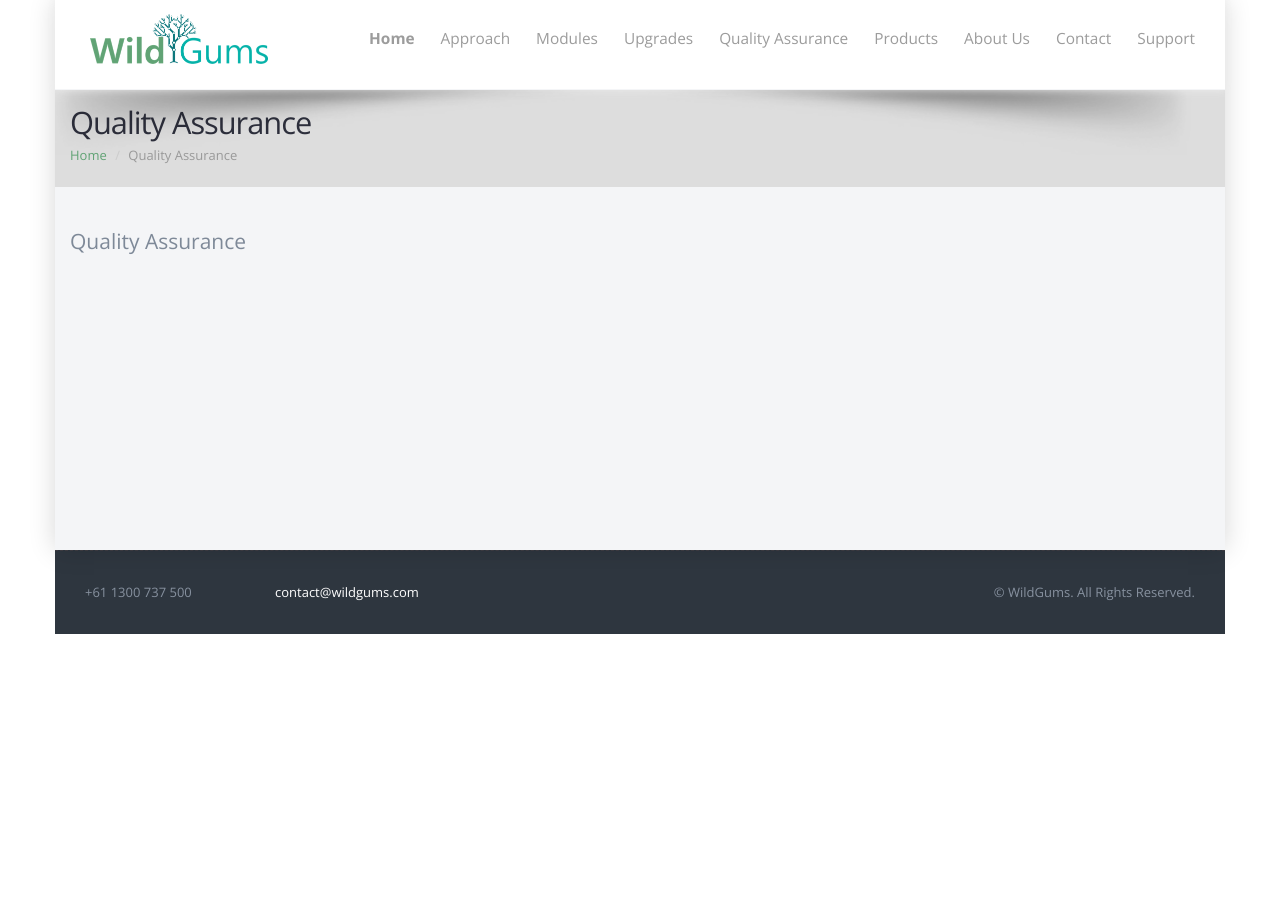
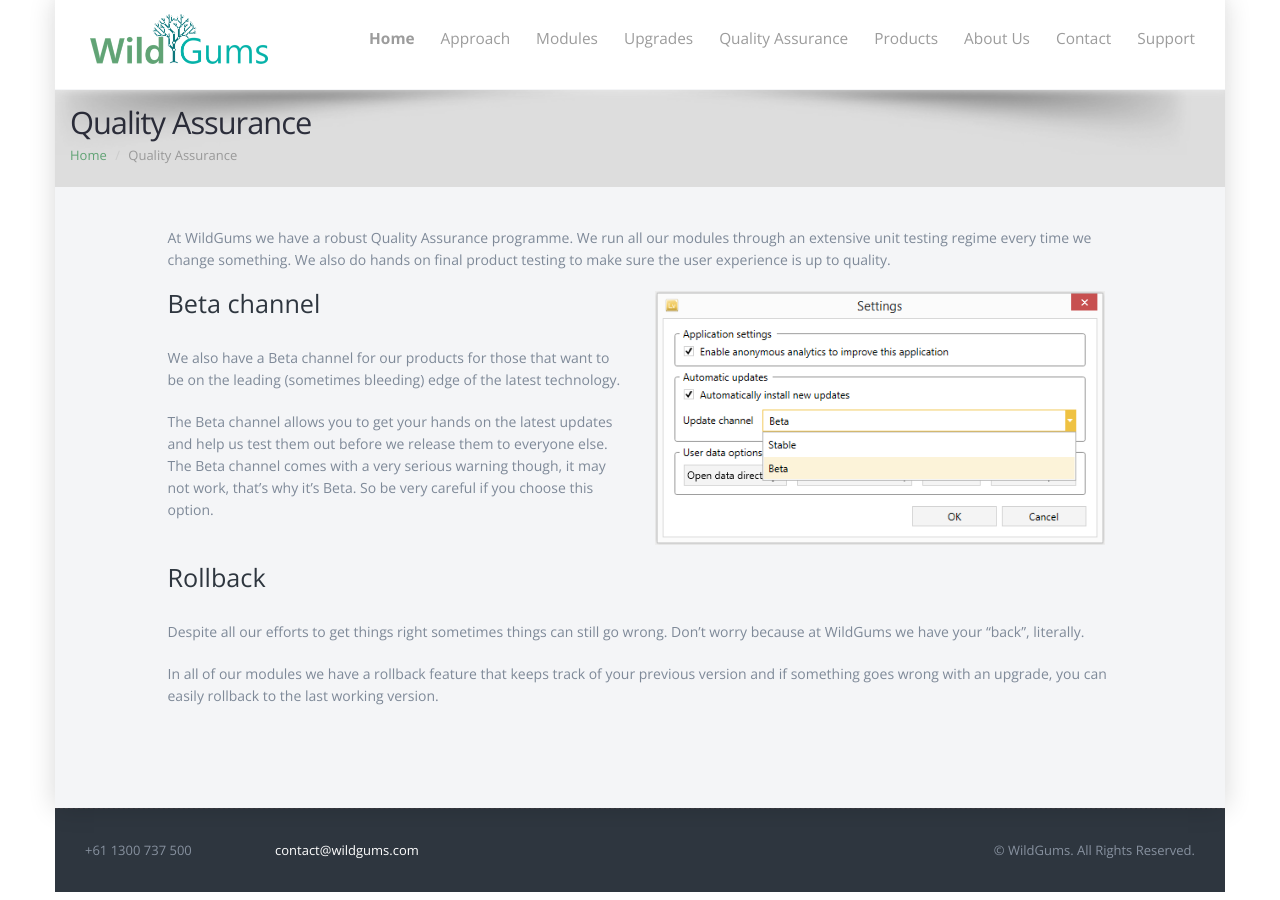
Before and after one commit to Orcomp/Old_Web.WildGums, a Jekyll site: the page built from 04-Quality Assurance.html, in a window 1280 px wide. Built offline with Jekyll 4.4.1, drawn with Linux system fonts in a browser that asks for light colours.

Commit message:
INFRA-71 Adds content to Quality Assurance page

```diff
--- a/04-Quality Assurance.html
+++ b/04-Quality Assurance.html
@@ -16,5 +16,37 @@
     </div>
 </header>
 <section class="container">
-    <p class="lead">{{page.qualityassurance-description}}</p>
+    <article class="row">
+        <div class="col-md-1"></div>
+        <div class="col-md-10">
+            <p>At WildGums we have a robust Quality Assurance programme. We run all our modules through an extensive unit testing regime every time we change something. We also do hands on final product testing to make sure the user experience is up to quality.</p>
+        </div>
+        <div class="col-md-1"></div>
+    </article>
+    <article class="row">
+        <div class="col-md-1"></div>
+        <div class="col-md-5">
+            <h3>Beta channel</h3>
+
+            <p class="text-left">We also have a Beta channel for our products for those that want to be on the leading (sometimes bleeding) edge of the latest technology.</p>
+
+            <p class="text-left"> The Beta channel allows you to get your hands on the latest updates and help us test them out before we release them to everyone else. The Beta channel comes with a very serious warning though, it may not work, that’s why it’s Beta. So be very careful if you choose this option.</p>
+
+        </div>
+        <div class="col-md-5">
+            <img src="../assets/images/WildGums/qualityassurance/settings.png" alt="" width="450">
+        </div>
+        <div class="col-md-1"></div>
+     </article>
+     <article class="row">
+        <div class="col-md-1"></div>
+        <div class="col-md-10">
+            <h3 style="margin-top:20px;">Rollback</h3>
+
+            <p>Despite all our efforts to get things right sometimes things can still go wrong. Don’t worry because at WildGums we have your “back”, literally.</p>
+
+            <p>In all of our modules we have a rollback feature that keeps track of your previous version and if something goes wrong with an upgrade, you can easily rollback to the last working version.</p>
+        </div>
+        <div class="col-md-1"></div>
+     </article>
 </section>
```
Also changed, not shown: other parts of 04-Quality Assurance.html (+1 -1 lines), assets/images/WildGums/qualityassurance/settings.png (added).
